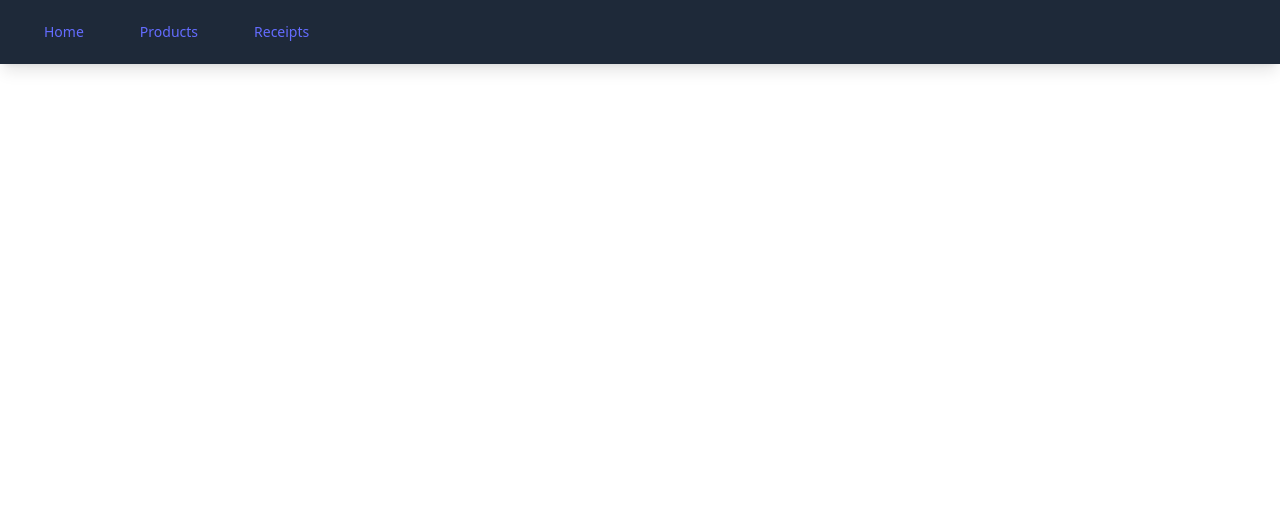
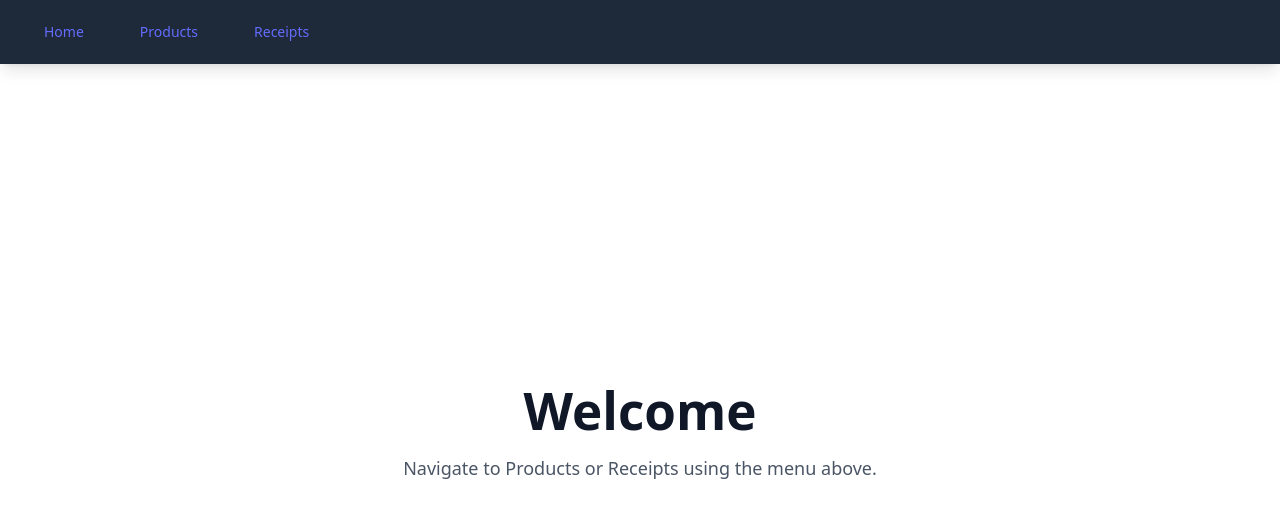
Before and after one commit to Borjampm/carvuk-interview, a React app in the folder frontend/: page / in a window 1280 px wide. Shown: the top 518 px of the page. Built offline with nearby package versions, Linux system fonts and the light colour scheme; no server answers; the HTML template or start-up script is replaced by a standard one.

Commit message:
Feat: added clerk router

```diff
--- a/frontend/package.json
+++ b/frontend/package.json
@@ -11,10 +11,12 @@
   },
   "dependencies": {
     "@clerk/clerk-react": "^5.59.2",
+    "@clerk/react-router": "^2.3.7",
     "@supabase/supabase-js": "^2.89.0",
     "@tailwindcss/vite": "^4.1.18",
     "react": "^19.2.0",
     "react-dom": "^19.2.0",
+    "react-router": "^7.11.0",
     "react-router-dom": "^7.11.0",
     "tailwindcss": "^4.1.18",
     "uuid": "^13.0.0"
--- a/frontend/src/App.tsx
+++ b/frontend/src/App.tsx
@@ -1,6 +1,7 @@
 import { Routes, Route, Link } from 'react-router-dom'
 
 import './App.css'
+import Home from './components/home'
 import ProductList from './components/productList'
 import ReceiptsList from './components/receiptsList'
 
@@ -35,6 +36,7 @@ export default function App() {
       </nav>
       <div className="pt-16">
         <Routes>
+          <Route path="/" element={<Home />} />
           <Route path="/products" element={<ProductList />} />
           <Route path="/receipts" element={<ReceiptsList />} />
         </Routes>
--- /dev/null
+++ b/frontend/src/components/home.tsx
@@ -0,0 +1,14 @@
+export default function Home() {
+  return (
+    <div className="max-w-7xl mx-auto px-4 sm:px-6 lg:px-8 py-8">
+      <div className="text-center">
+        <h1 className="text-4xl font-bold text-gray-900 dark:text-white mb-4">
+          Welcome
+        </h1>
+        <p className="text-lg text-gray-600 dark:text-gray-300">
+          Navigate to Products or Receipts using the menu above.
+        </p>
+      </div>
+    </div>
+  )
+}
```
Also changed, not shown: frontend/src/main.tsx (+5 -5 lines), 1 other file (tests, documents, lock files or other folders).
